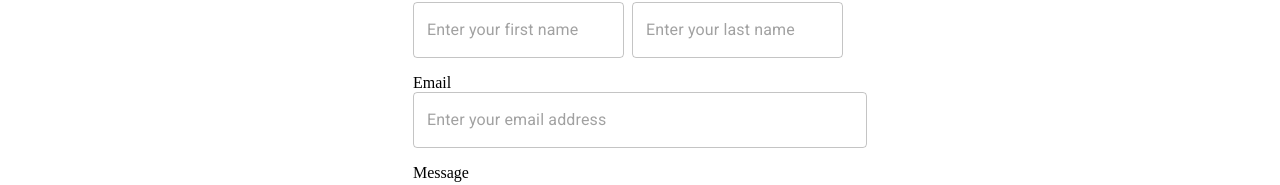
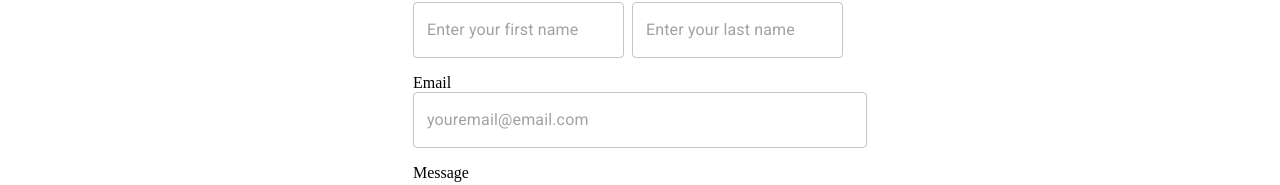
Before and after one commit to kevinmbuicode/HNG-Linktree-Internship, a React (Create React App) app in the folder link_tree/: page /contact in a window 1280 px wide. Shown: the part 146-331 px from the top of the page. Built offline with nearby package versions, Linux system fonts and the light colour scheme.

Commit message:
Chore: changed placeholder text

```diff
--- a/link_tree/src/components/Contact.js
+++ b/link_tree/src/components/Contact.js
@@ -42,7 +42,7 @@ const Contact = () => {
         <label htmlFor="email" id="first_name">
           Email
         </label>
-        <TextField id="email" placeholder="Enter your email address" />
+        <TextField id="email" placeholder="youremail@email.com" />
         <Box sx={{ marginTop: 2, display: "flex", flexDirection: "column" }}>
         <label htmlFor="email" id="first_name">
           Message
```
